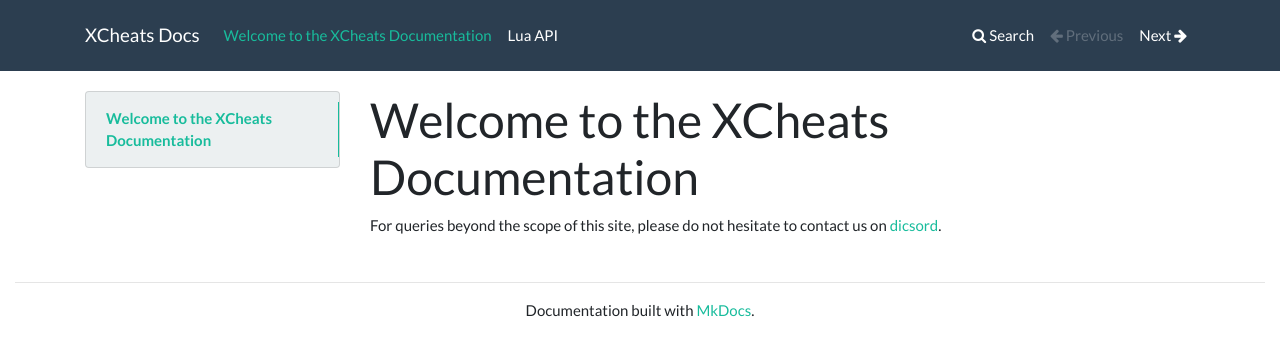
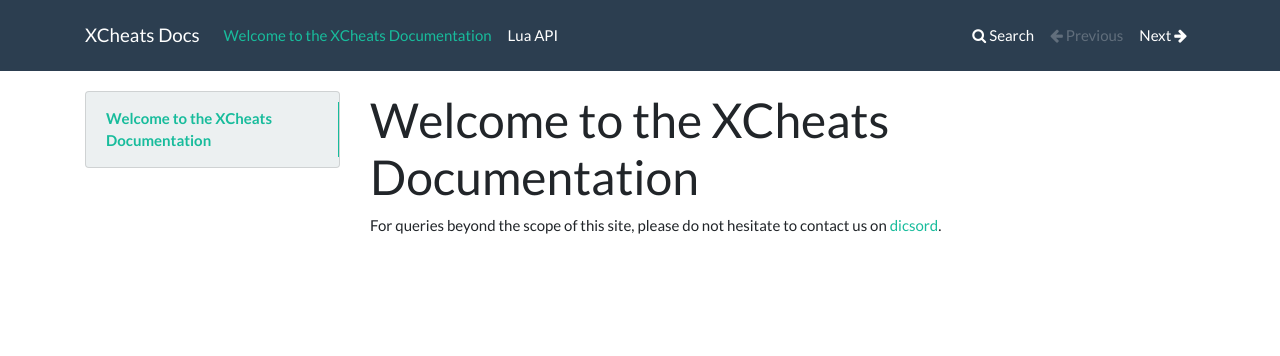
Before and after one commit to xcheatsherp/xcheats-docs, a plain HTML site: page index.html in a window 1280 px wide. Drawn offline with nearby package versions, Linux system fonts and the light colour scheme.

Commit message:
Deployed f331079 with MkDocs version: 1.1.2

```diff
--- a/index.html
+++ b/index.html
@@ -88,11 +88,6 @@
 <p>For queries beyond the scope of this site, please do not hesitate to contact us on <a href="https://discord.gg/6ddDAVf7US">dicsord</a>.</p></div>
             </div>
         </div>
-
-        <footer class="col-md-12">
-            <hr>
-            <p>Documentation built with <a href="https://www.mkdocs.org/">MkDocs</a>.</p>
-        </footer>
         <script>
             var base_url = ".",
                 shortcuts = {"help": 191, "next": 78, "previous": 80, "search": 83};
@@ -169,5 +164,5 @@
 
 <!--
 MkDocs version : 1.1.2
-Build Date UTC : 2021-04-11 00:02:32.243067+00:00
+Build Date UTC : 2021-04-11 00:09:13.384041+00:00
 -->
```
Also changed, not shown: 404.html (+0 -5 lines), lua/index.html (+0 -5 lines), 1 other file.
